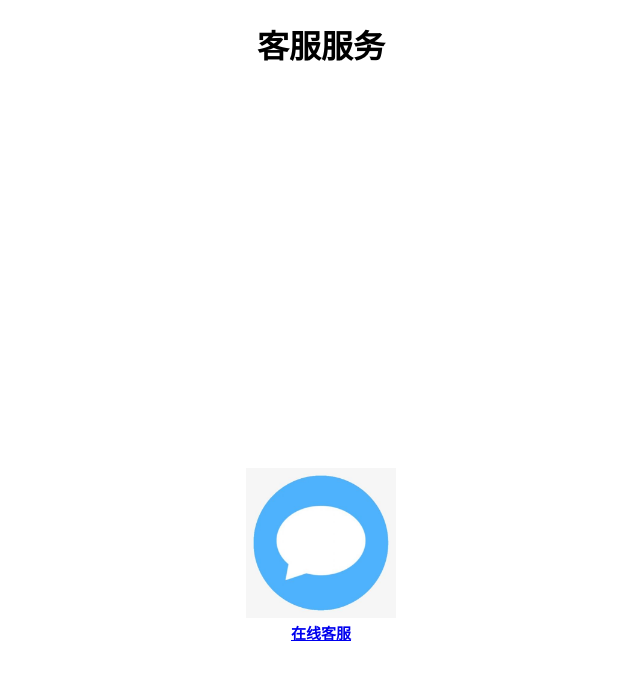
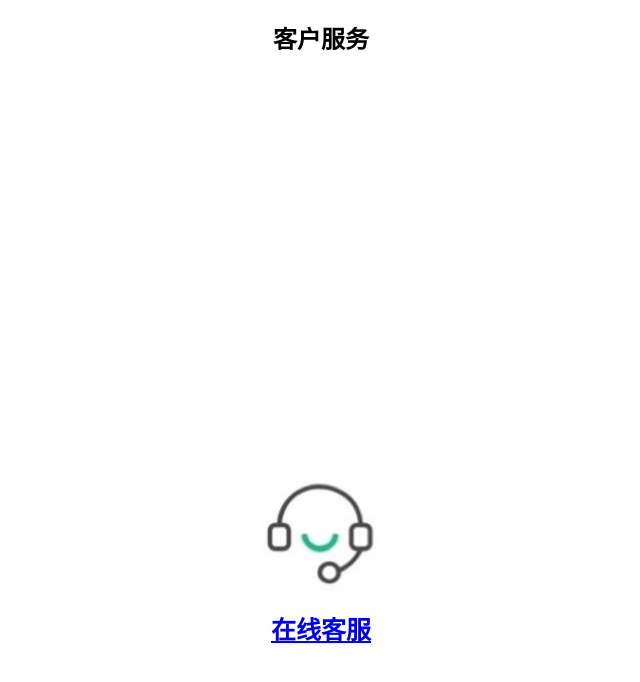
Before and after one commit to wxxhub/modules, a Django app: page / in a window 1280 px wide. Shown: the top 682 px of the page, without its empty margins (319-959 px from the left). Run offline with Django 3.2, Linux system fonts and the light colour scheme; tables that the repository leaves empty hold one stand-in row (values such as "Sample post").

Commit message:
调整字体

```diff
--- a/templates/index.html
+++ b/templates/index.html
@@ -27,7 +27,7 @@
                 <table>
                     <tr>
                         <th>
-                            <img src="/static/image/service.jpg" class="server_image">
+                            <img src="/static/image/server1.jpg" class="server_image">
                         </th>
                         <th>
                             <div class="message">
--- a/templates/welcome.html
+++ b/templates/welcome.html
@@ -21,7 +21,7 @@
                 /* border:1px solid rgb(51, 148, 116); */
                 text-align: center;
 
-                font-size: 15px;
+                font-size: 25px;
                 font-weight: 700;
             }
             .welcome_image{
@@ -34,10 +34,10 @@
     <body>
         <div class="welcome">
             <div>
-                <h1>客服服务</h1>
+                <h2>客户服务</h2>
             </div>
             <div class="link">
-                <a href="/index/"><img src="/static/image/welcome3.jpg" class="welcome_image"></a>
+                <a href="/index/"><img src="/static/image/welcome4.jpg" class="welcome_image"></a>
                 <br>
                 <a href="/index/">在线客服</a>
             </div>
```
Also changed, not shown: static/css/index.css (+9 -12 lines), cache.txt (line endings or trailing spaces), static/image/server.jpg (renamed from static/image/service.jpg), static/image/server1.jpg (added), static/image/server2.jpg (added), static/image/server3.jpg (added), static/image/server4.jpg (added).
